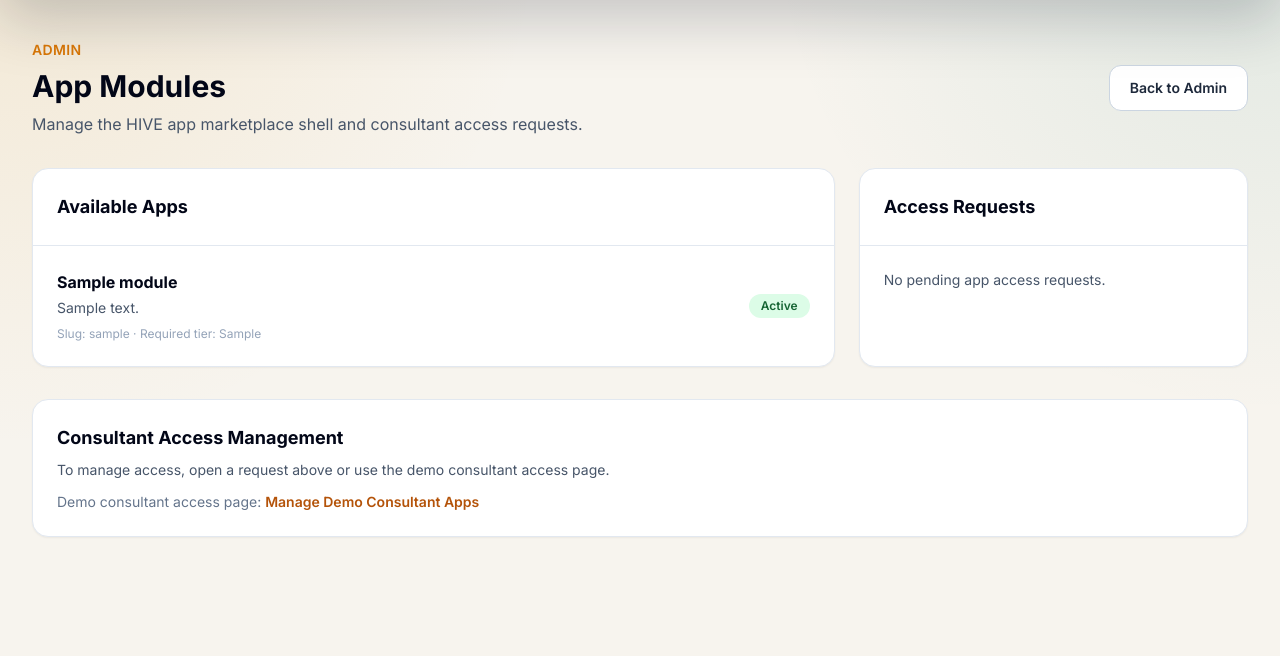
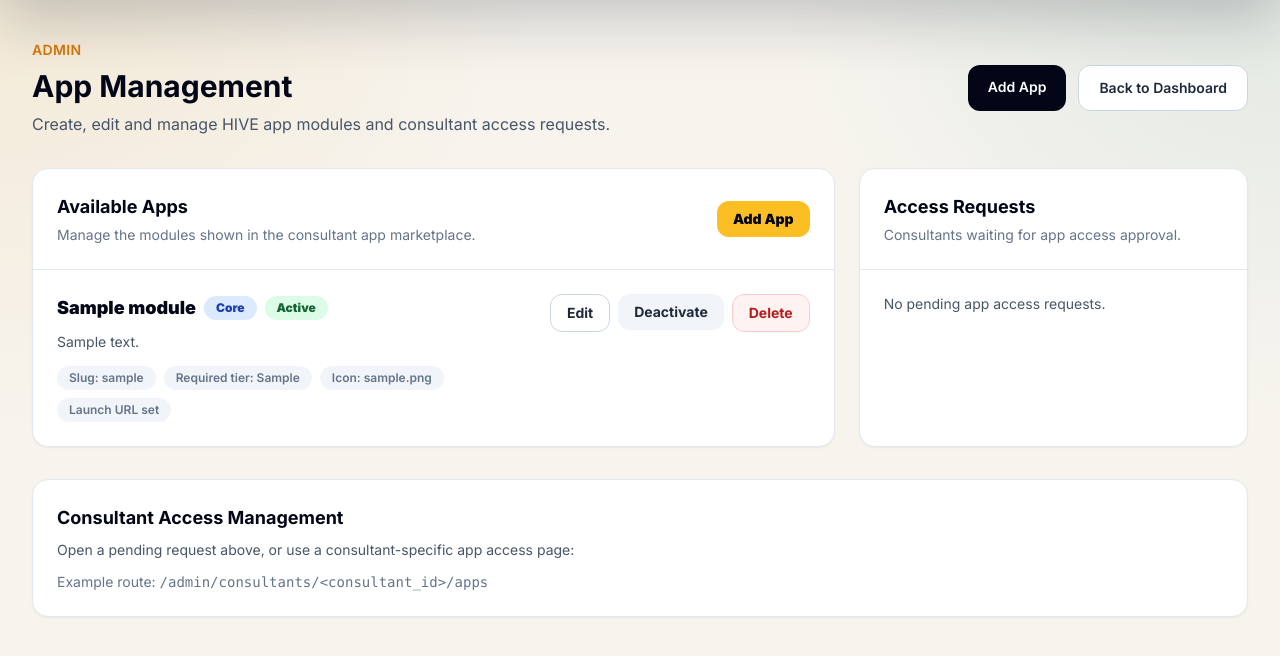
Before and after one commit to Dolman17/hive, a Flask app: page /admin/apps in a window 1280 px wide. Shown: the part 97-753 px from the top of the page. Run offline with Flask 3, Linux system fonts and the light colour scheme; a user stored in the database is signed in; tables that the repository leaves empty hold one stand-in row (values such as "Sample post"); some libraries are stand-ins or nearby versions.

Commit message:
Improve admin app management page

```diff
--- a/templates/admin/apps.html
+++ b/templates/admin/apps.html
@@ -4,65 +4,76 @@
 
 <div class="mb-8 flex flex-col md:flex-row md:items-center md:justify-between gap-4">
     <div>
-        <p class="text-sm font-semibold text-amber-600 uppercase tracking-wide">
-            Admin
-        </p>
-
-        <h1 class="text-3xl font-bold text-slate-950 mt-2">
-            App Modules
-        </h1>
-
-        <p class="text-slate-600 mt-2">
-            Manage the HIVE app marketplace shell and consultant access requests.
-        </p>
+        <p class="text-sm font-semibold text-amber-600 uppercase tracking-wide">Admin</p>
+        <h1 class="text-3xl font-bold text-slate-950 mt-2">App Management</h1>
+        <p class="text-slate-600 mt-2">Create, edit and manage HIVE app modules and consultant access requests.</p>
     </div>
 
-    <a href="{{ url_for('admin_dashboard') }}"
-       class="rounded-xl bg-white border border-slate-300 text-slate-800 px-5 py-3 text-sm font-semibold hover:bg-slate-50">
-        Back to Admin
-    </a>
+    <div class="flex flex-wrap gap-3">
+        <a href="{{ url_for('billing.admin_app_new') }}" class="rounded-xl bg-slate-950 text-white px-5 py-3 text-sm font-semibold hover:bg-slate-800">Add App</a>
+        <a href="{{ url_for('admin_dashboard') }}" class="rounded-xl bg-white border border-slate-300 text-slate-800 px-5 py-3 text-sm font-semibold hover:bg-slate-50">Back to Dashboard</a>
+    </div>
 </div>
 
 <div class="grid grid-cols-1 xl:grid-cols-3 gap-6 mb-8">
     <div class="xl:col-span-2 bg-white rounded-2xl border border-slate-200 shadow-sm overflow-hidden">
-        <div class="p-6 border-b border-slate-200">
-            <h2 class="text-lg font-bold text-slate-950">
-                Available Apps
-            </h2>
+        <div class="p-6 border-b border-slate-200 flex flex-col md:flex-row md:items-center md:justify-between gap-3">
+            <div>
+                <h2 class="text-lg font-bold text-slate-950">Available Apps</h2>
+                <p class="text-sm text-slate-500 mt-1">Manage the modules shown in the consultant app marketplace.</p>
+            </div>
+            <a href="{{ url_for('billing.admin_app_new') }}" class="rounded-xl bg-amber-400 text-slate-950 px-4 py-2 text-sm font-black hover:bg-amber-300">Add App</a>
         </div>
 
         <div class="divide-y divide-slate-200">
             {% for app_module in app_modules %}
-                <div class="p-6 flex flex-col md:flex-row md:items-center md:justify-between gap-4">
-                    <div>
-                        <h3 class="font-bold text-slate-950">
-                            {{ app_module.name }}
-                        </h3>
+                <div class="p-6 flex flex-col gap-5">
+                    <div class="flex flex-col lg:flex-row lg:items-start lg:justify-between gap-4">
+                        <div class="min-w-0">
+                            <div class="flex flex-wrap items-center gap-2">
+                                <h3 class="font-black text-slate-950 text-lg">{{ app_module.name }}</h3>
+                                {% if app_module.is_core %}
+                                    <span class="rounded-full bg-blue-100 text-blue-800 px-3 py-1 text-xs font-black">Core</span>
+                                {% endif %}
+                                {% if app_module.is_active %}
+                                    <span class="rounded-full bg-green-100 text-green-800 px-3 py-1 text-xs font-black">Active</span>
+                                {% else %}
+                                    <span class="rounded-full bg-slate-100 text-slate-700 px-3 py-1 text-xs font-black">Inactive</span>
+                                {% endif %}
+                            </div>
 
-                        <p class="text-sm text-slate-600 mt-1">
-                            {{ app_module.description }}
-                        </p>
+                            <p class="text-sm text-slate-600 mt-2 leading-6">{{ app_module.description or 'No description added yet.' }}</p>
 
-                        <p class="text-xs text-slate-400 mt-2">
-                            Slug: {{ app_module.slug }} · Required tier: {{ app_module.required_tier }}
-                        </p>
+                            <div class="mt-3 flex flex-wrap gap-2 text-xs font-semibold text-slate-500">
+                                <span class="rounded-full bg-slate-100 px-3 py-1">Slug: {{ app_module.slug }}</span>
+                                <span class="rounded-full bg-slate-100 px-3 py-1">Required tier: {{ app_module.required_tier|title }}</span>
+                                {% if app_module.icon %}<span class="rounded-full bg-slate-100 px-3 py-1">Icon: {{ app_module.icon }}</span>{% endif %}
+                                {% if app_module.launch_url %}<span class="rounded-full bg-slate-100 px-3 py-1">Launch URL set</span>{% endif %}
+                            </div>
+                        </div>
+
+                        <div class="flex flex-wrap gap-2 shrink-0">
+                            <a href="{{ url_for('billing.admin_app_edit', app_id=app_module.id) }}" class="rounded-xl bg-white border border-slate-300 text-slate-800 px-4 py-2 text-sm font-bold hover:bg-slate-50">Edit</a>
+
+                            <form method="POST" action="{{ url_for('billing.admin_app_toggle', app_id=app_module.id) }}">
+                                <input type="hidden" name="csrf_token" value="{{ csrf_token() }}">
+                                <button type="submit" class="rounded-xl bg-slate-100 text-slate-800 px-4 py-2 text-sm font-bold hover:bg-slate-200">
+                                    {{ 'Deactivate' if app_module.is_active else 'Activate' }}
+                                </button>
+                            </form>
+
+                            <form method="POST" action="{{ url_for('billing.admin_app_delete', app_id=app_module.id) }}" onsubmit="return confirm('Delete this app? If it has access records it will be marked inactive instead.');">
+                                <input type="hidden" name="csrf_token" value="{{ csrf_token() }}">
+                                <button type="submit" class="rounded-xl bg-red-50 text-red-700 border border-red-200 px-4 py-2 text-sm font-bold hover:bg-red-100">Delete</button>
+                            </form>
+                        </div>
                     </div>
-
-                    {% if app_module.is_active %}
-                        <span class="rounded-full bg-green-100 text-green-800 px-3 py-1 text-xs font-semibold">
-                            Active
-                        </span>
-                    {% else %}
-                        <span class="rounded-full bg-slate-100 text-slate-700 px-3 py-1 text-xs font-semibold">
-                            Inactive
-                        </span>
-                    {% endif %}
                 </div>
             {% else %}
-                <div class="p-6">
-                    <p class="text-slate-600">
-                        No app modules found. Run <span class="font-mono">flask seed-apps</span>.
-                    </p>
+                <div class="p-8 text-center">
+                    <h3 class="text-xl font-black text-slate-950">No app modules found</h3>
+                    <p class="text-slate-600 mt-2">Create your first app module using the Add App button.</p>
+                    <a href="{{ url_for('billing.admin_app_new') }}" class="mt-5 inline-flex rounded-xl bg-slate-950 text-white px-5 py-3 text-sm font-semibold hover:bg-slate-800">Add App</a>
                 </div>
             {% endfor %}
         </div>
@@ -70,32 +81,20 @@
 
     <div class="bg-white rounded-2xl border border-slate-200 shadow-sm overflow-hidden">
         <div class="p-6 border-b border-slate-200">
-            <h2 class="text-lg font-bold text-slate-950">
-                Access Requests
-            </h2>
+            <h2 class="text-lg font-bold text-slate-950">Access Requests</h2>
+            <p class="text-sm text-slate-500 mt-1">Consultants waiting for app access approval.</p>
         </div>
 
         <div class="divide-y divide-slate-200">
             {% for request_access in requested_access %}
                 <div class="p-6">
-                    <p class="font-semibold text-slate-950">
-                        {{ request_access.consultant.name }}
-                    </p>
-
-                    <p class="text-sm text-slate-600 mt-1">
-                        Requested: {{ request_access.app_module.name }}
-                    </p>
-
-                    <a href="{{ url_for('admin_consultant_apps', consultant_id=request_access.consultant.id) }}"
-                       class="mt-4 inline-flex rounded-xl bg-slate-950 text-white px-4 py-2 text-sm font-semibold hover:bg-slate-800">
-                        Manage Access
-                    </a>
+                    <p class="font-semibold text-slate-950">{{ request_access.consultant.name }}</p>
+                    <p class="text-sm text-slate-600 mt-1">Requested: {{ request_access.app_module.name }}</p>
+                    <a href="{{ url_for('admin_consultant_apps', consultant_id=request_access.consultant.id) }}" class="mt-4 inline-flex rounded-xl bg-slate-950 text-white px-4 py-2 text-sm font-semibold hover:bg-slate-800">Manage Access</a>
                 </div>
             {% else %}
                 <div class="p-6">
-                    <p class="text-sm text-slate-600">
-                        No pending app access requests.
-                    </p>
+                    <p class="text-sm text-slate-600">No pending app access requests.</p>
                 </div>
             {% endfor %}
         </div>
@@ -103,21 +102,9 @@
 </div>
 
 <div class="bg-white rounded-2xl border border-slate-200 p-6 shadow-sm">
-    <h2 class="text-lg font-bold text-slate-950">
-        Consultant Access Management
-    </h2>
-
-    <p class="text-sm text-slate-600 mt-2">
-        To manage access, open a request above or use the demo consultant access page.
-    </p>
-
-    <p class="text-sm text-slate-500 mt-3">
-        Demo consultant access page:
-        <a href="{{ url_for('admin_consultant_apps', consultant_id=2) }}"
-           class="text-amber-700 font-semibold hover:underline">
-            Manage Demo Consultant Apps
-        </a>
-    </p>
+    <h2 class="text-lg font-bold text-slate-950">Consultant Access Management</h2>
+    <p class="text-sm text-slate-600 mt-2">Open a pending request above, or use a consultant-specific app access page:</p>
+    <p class="text-sm text-slate-500 mt-3">Example route: <span class="font-mono">/admin/consultants/&lt;consultant_id&gt;/apps</span></p>
 </div>
 
 {% endblock %}
```
